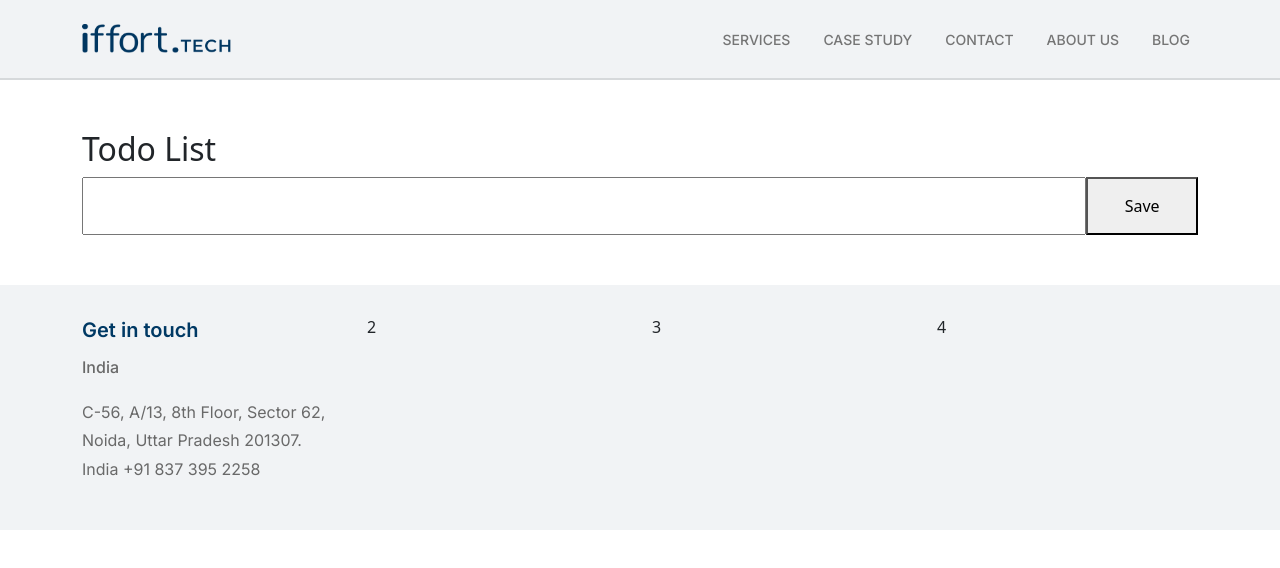
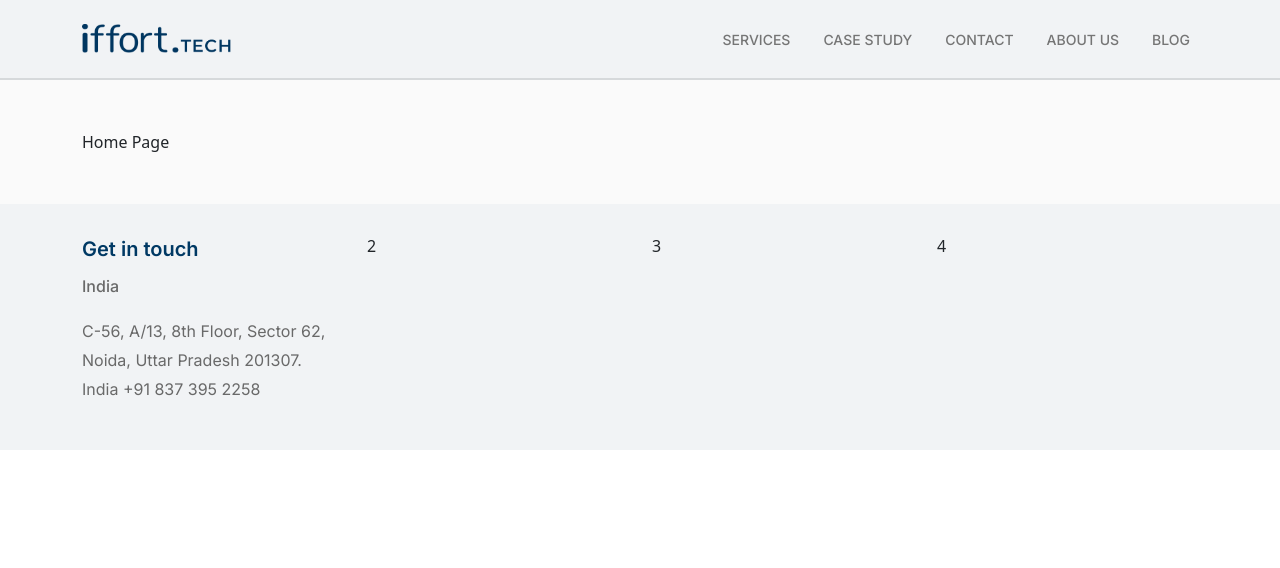
Before and after one commit to pradeepnegi8979/react-project, a React (Create React App) app in the folder react-project-app/: page / in a window 1280 px wide. Shown: the top 568 px of the page. Built offline with nearby package versions, Linux system fonts and the light colour scheme.

Commit message:
Update Home.js

```diff
--- a/react-project-app/src/pages/Home.js
+++ b/react-project-app/src/pages/Home.js
@@ -1,14 +1,18 @@
 import React from "react";
 import { Header } from "../common/Header";
 import { Footer } from "../common/Footer";
-
-import { Todo } from "../Todo";
+import { Container, Row, Col } from "react-bootstrap";
 function Home() {
   return (
     <>
       <Header />
-      <Todo />
-
+      <section className="homepage">
+        <Container>
+          <Row>
+            <Col>Home Page</Col>
+          </Row>
+        </Container>
+      </section>
       <Footer />
     </>
   );
```
